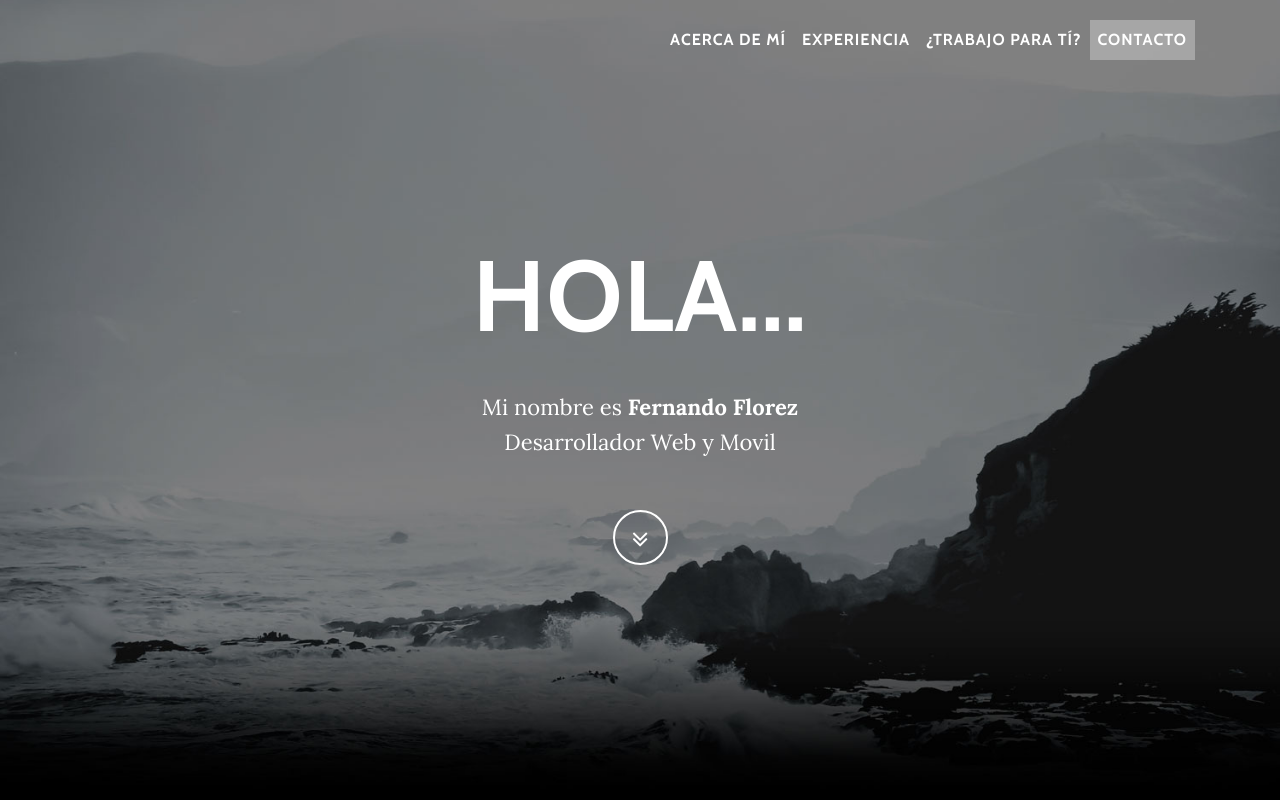
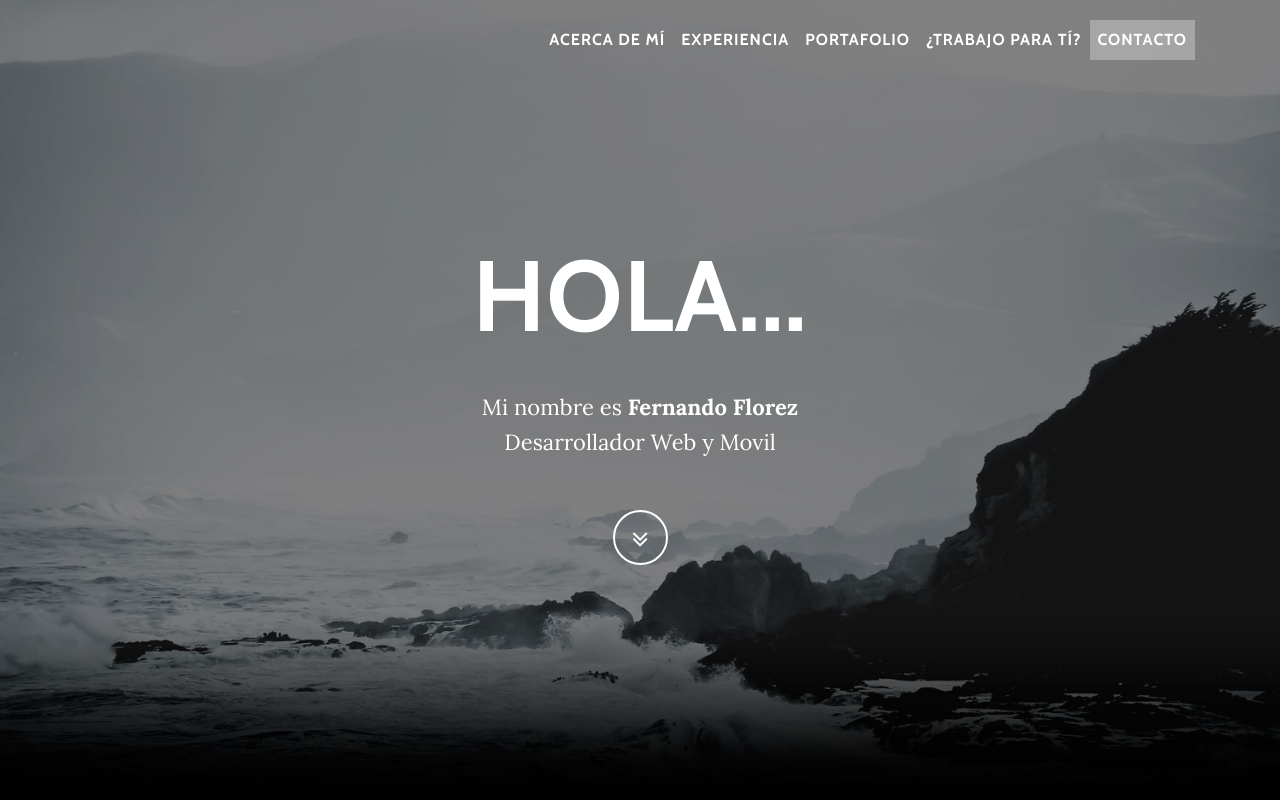
Before and after one commit to arrobaunferna/arrobaunferna.github.io, a plain HTML site: page index.html in a window 1280 px wide. Shown: the top 800 px of the page. Drawn offline with nearby package versions, Linux system fonts and the light colour scheme; some packages are replaced by stand-ins of ours.

Commit message:
Cambio en header

```diff
--- a/index.html
+++ b/index.html
@@ -34,6 +34,9 @@
                     </li>
                     <li class="nav-item">
                         <a class="nav-link js-scroll-trigger" href="#experience">Experiencia</a>
+                    </li>
+                    <li class="nav-item">
+                        <a class="nav-link js-scroll-trigger" href="#portfolio">Portafolio</a>
                     </li>
                     <li class="nav-item">
                         <a class="nav-link js-scroll-trigger" href="#contrato">¿Trabajo para tí?</a>
```
